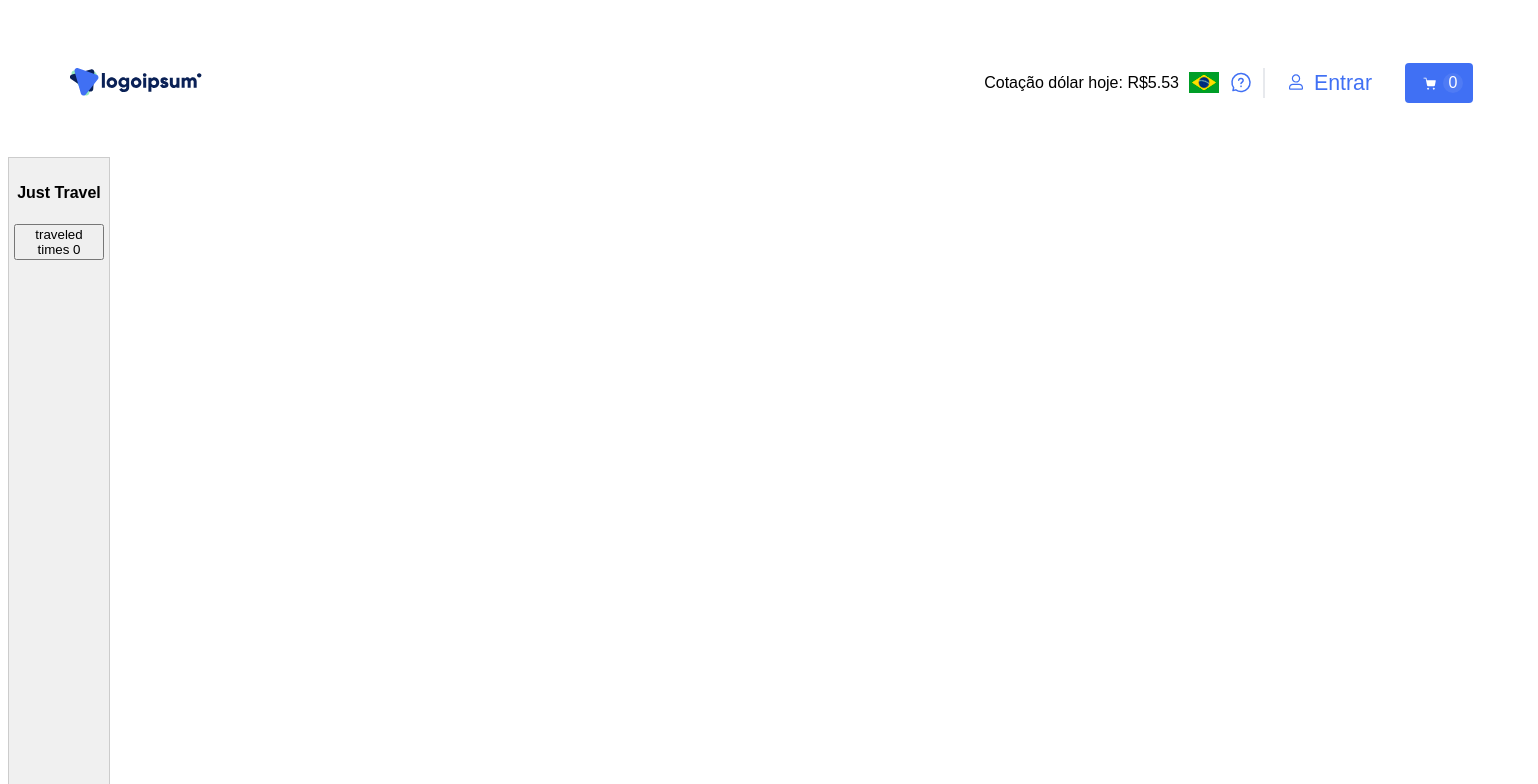
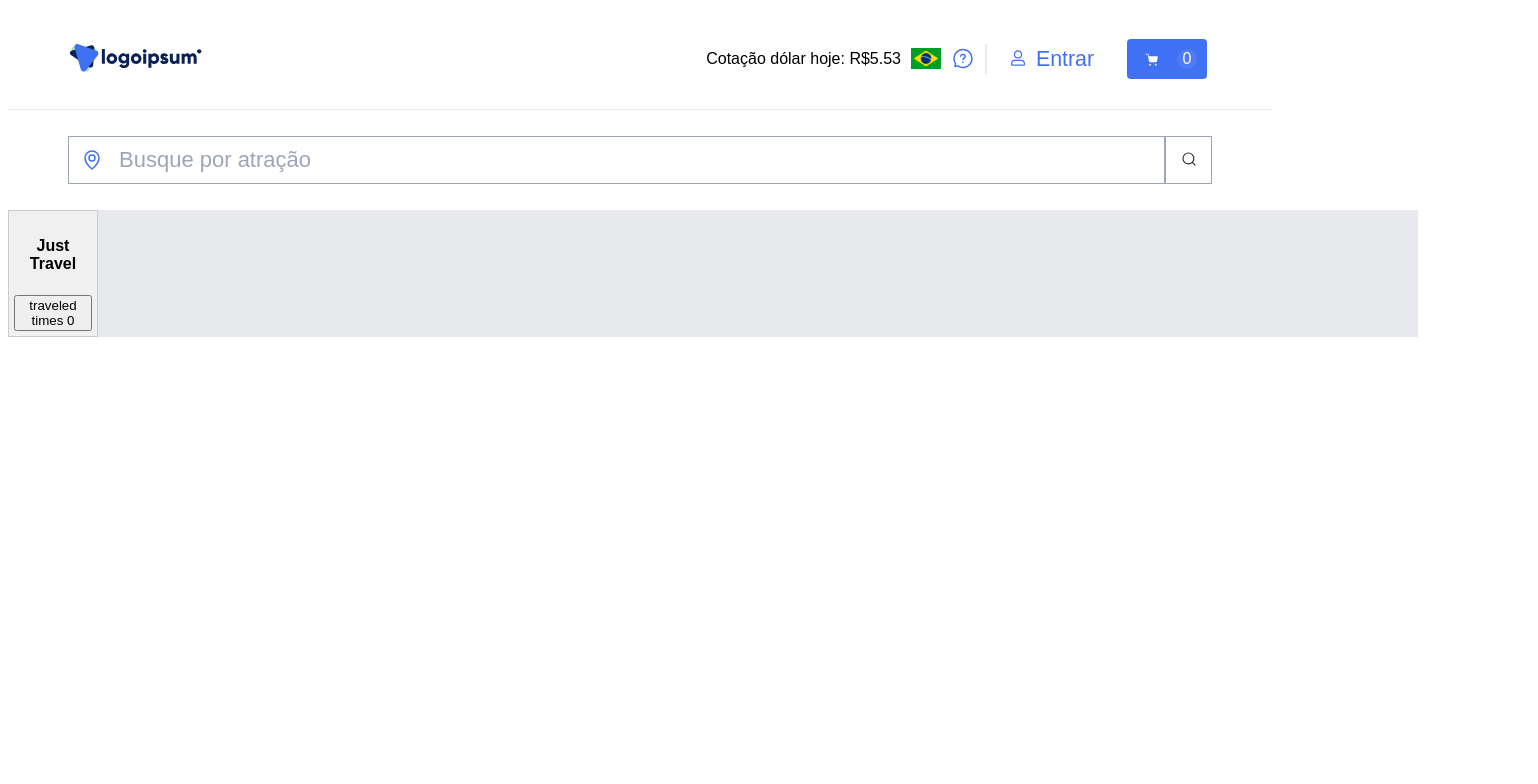
Before and after one commit to just-trial/frontend, a React (Vite) app: page / in a window 1280 px wide. Shown: the top 784 px of the page, 1538 px wide, since content can reach past the window. Built offline with nearby package versions, Linux system fonts and the light colour scheme; a web font is replaced by a local one.

Commit message:
[SearchBox] beautiful

```diff
--- a/src/App.css
+++ b/src/App.css
@@ -1,8 +1,8 @@
 .app {
   height: 100vh;
-  display: grid;
-  grid-template-rows: auto 1fr auto;
-  justify-content: space-between;
+  width: 100%;
+  display: flex;
+  flex-direction: column;
   padding: 0;
   margin: 0;
 }
--- a/src/App.tsx
+++ b/src/App.tsx
@@ -1,11 +1,13 @@
 import './App.css'
 import Header from './components/Header'
 import Grid from './components/Grid'
+import SearchBar from './components/Searchbar'
 
 function App() {
   return (
     <div className='app'>
       <Header />
+      <SearchBar/>
       <Grid/>
     </div>
   )
--- a/src/components/CartButton.css
+++ b/src/components/CartButton.css
@@ -2,7 +2,7 @@
 .cart-container {
 	display: flex;
 	align-items: center;
-	width: 48px;
+	width: 80px;
 	height: 40px;
 	background: #4070F4;
 	color: white;
--- a/src/components/Grid.css
+++ b/src/components/Grid.css
@@ -3,6 +3,7 @@
   display: grid;
   gap: 30px;
   margin: 0 auto;
+  background-color: #E7E9ED;
 }
 
 /* Desktop styles */
@@ -44,3 +45,19 @@
   padding: 5px;
   text-align: center;
 }
+
+/* Styles for filter box */
+.filter-box {
+  grid-column: span 5; /* Occupy 5 grid items */
+  background-color: #e0e0e0; /* Light grey background */
+  padding: 20px;
+  border: 1px solid #ccc;
+}
+
+/* Styles for main box */
+.main-box {
+  grid-column: span 7; /* Occupy 7 grid items */
+  background-color: #f0f0f0; /* Slightly different grey background */
+  padding: 20px;
+  border: 1px solid #ccc;
+}
--- /dev/null
+++ b/src/components/SearchBar.css
@@ -0,0 +1,63 @@
+/* Search Bar Container */
+.search-bar-container {
+  width: 100%;
+  height: 101px;
+  padding: 24px 60px;
+  border-top: 1px solid #E7E9ED;
+  display: flex;
+  align-items: center;
+  justify-content: space-between;
+}
+
+/* Search Input */
+.search-input {
+  color: #9EA5B8;
+  font-family: 'Circular Std Book', sans-serif;
+  font-size: 22px;
+  line-height: 26px;
+  width: 100%;
+  padding: 10px 10px 10px 50px; /* Increased left padding to offset the text */
+  border: 1px solid #9EA5B8;
+}
+
+.search-input::placeholder {
+  color: #9EA5B8;
+}
+
+/* Remove the default input focus outline */
+.search-input:focus {
+  outline: none;
+}
+
+.search-bar-container .location-icon {
+  position: absolute;
+  transform: translateX(50%); /* Vertically center the icon */
+  color: #9EA5B8; /* Optional: color of the icon */
+  font-size: 10px; /* Adjust size */
+  pointer-events: none; /* Make sure the icon doesn't interfere with input */
+}
+
+/* Search Button */
+.search-button {
+  background: none;
+  cursor: pointer;
+  width: 48px;
+  height: 48px;
+  border: 1px solid #9EA5B8;
+}
+
+/* Hover effect */
+.search-button:hover {
+  background-color: rgba(64, 112, 244, 0.1);
+}
+
+.search-icon {
+  width: 18px;
+  height: 22px;
+  filter: invert(100%);
+}
+
+/* Hover effect */
+.search-bar-container:hover {
+  background-color: rgba(64, 112, 244, 0.1);
+}
--- /dev/null
+++ b/src/components/Searchbar.tsx
@@ -0,0 +1,15 @@
+import './SearchBar.css'; // Import styles for the search bar
+
+const SearchBar = () => {
+  return (
+    <div className="search-bar-container">
+      <img className="location-icon" src="/location.svg" alt="Location"></img>
+      <input type="text" placeholder="Busque por atração" className="search-input" />
+      <button className="search-button">
+          <img src="/search.svg" alt="Search" className="search-icon" />
+      </button>
+    </div>
+  );
+};
+
+export default SearchBar;
--- a/src/index.css
+++ b/src/index.css
@@ -12,6 +12,11 @@
   src: url('/fonts/circular-std-medium-500.ttf') format('truetype');
   font-weight: normal; /* Regular weight */
   font-style: normal; /* Normal style */
+}
+
+/* Box sizing rules */
+* {
+  box-sizing: border-box;
 }
 
 /* Apply the font globally */
```
Also changed, not shown: public/location.svg (added), public/search.svg (added).
